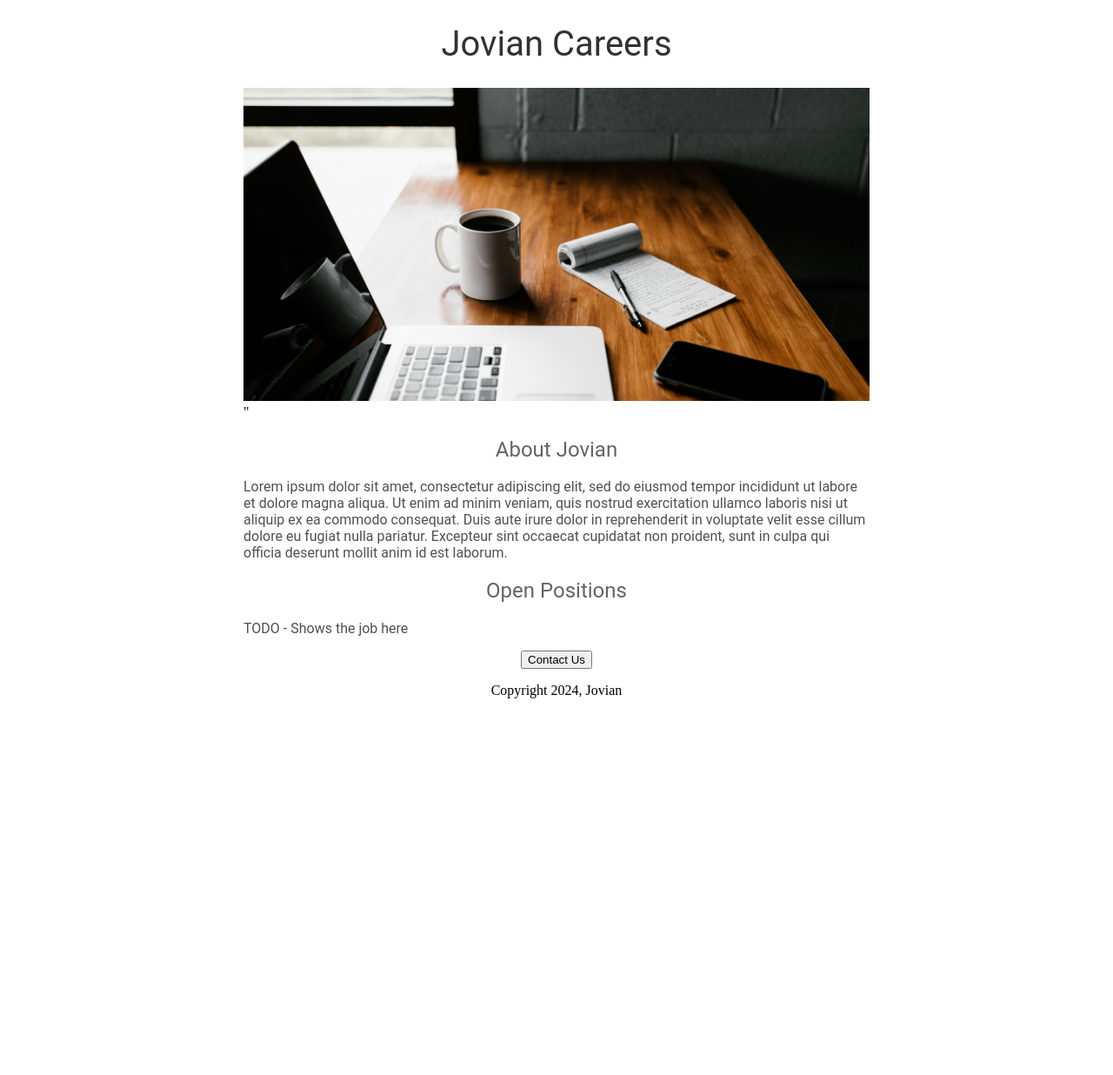
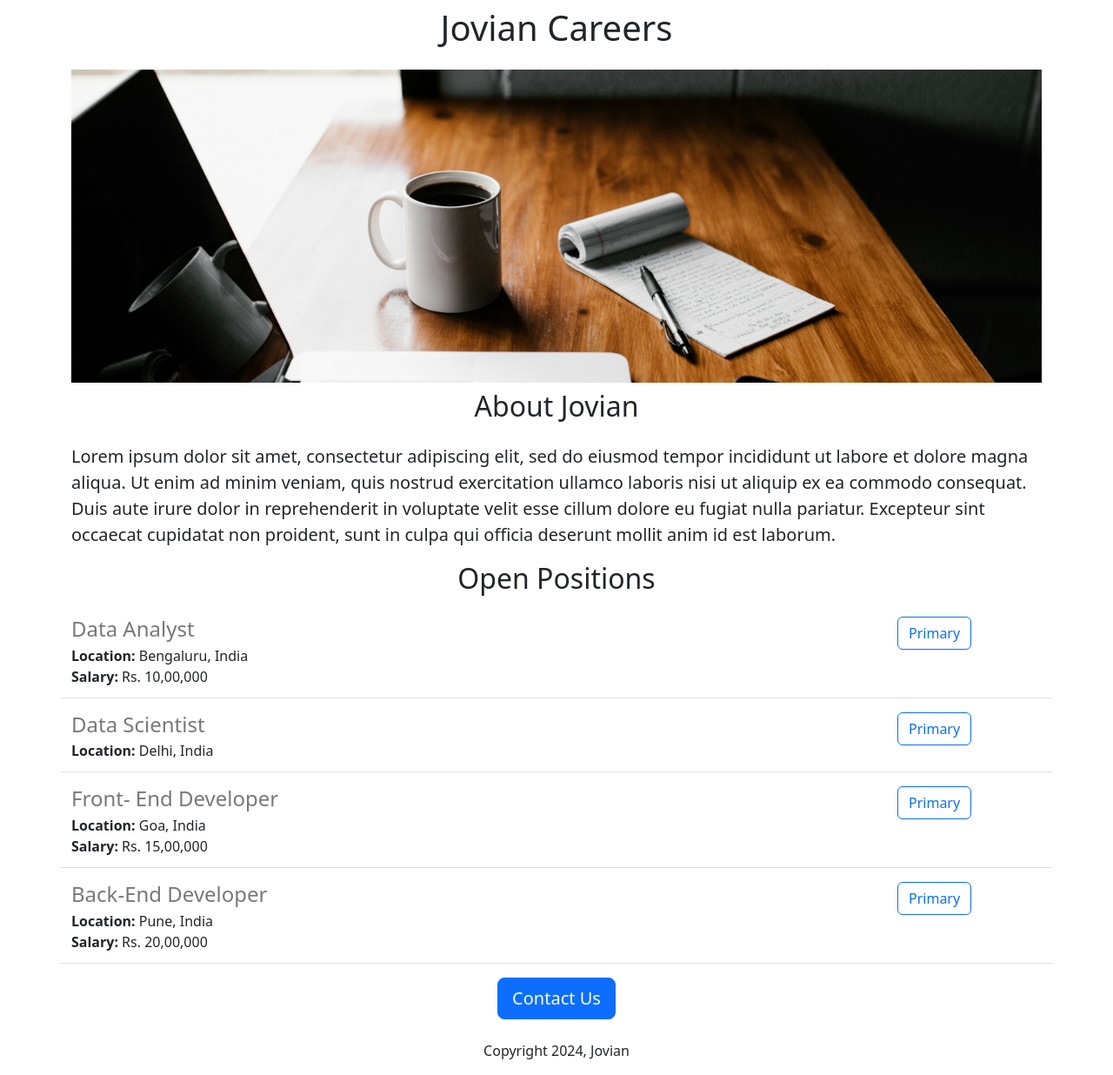
Before and after one commit to SINGHH11/career-portal, a Flask app: page / in a window 1280 px wide. Shown: the whole page at 87% size. Before the commit the page ends 803 px from the top, so only its background shows below. Run offline with Flask 3, Linux system fonts and the light colour scheme.

Commit message:
Added dynamic data and API Route

```diff
--- a/app.py
+++ b/app.py
@@ -1,9 +1,44 @@
-from flask import Flask, render_template
+from flask import Flask, render_template, jsonify
 
 app = Flask(__name__)
 
+JOBS = [
+
+    {
+        'id' : 1,
+        'title' : 'Data Analyst',
+        'location' : 'Bengaluru, India',
+        'salary' : 'Rs. 10,00,000'
+    },
+    {
+        'id' : 2,
+        'title' : 'Data Scientist',
+        'location' : 'Delhi, India',
+    },
+    {
+        'id' : 3,
+        'title' : 'Front- End Developer',
+        'location' : 'Goa, India',
+        'salary' : 'Rs. 15,00,000'
+    },
+    {
+        'id' : 4,
+        'title' : 'Back-End Developer',
+        'location' : 'Pune, India',
+        'salary' : 'Rs. 20,00,000'
+    }
+
+]
+
 @app.route("/")
 def hello():
-    return render_template('home.html')
+    return render_template('home.html', jobs=JOBS)
+
+@app.route("/api/jobs")
+def list_jobs():
+    return jsonify(JOBS)
+
+
+
 if __name__ == "__main__":
     app.run(host='0.0.0.0', debug=True)
--- a/templates/home.html
+++ b/templates/home.html
@@ -2,51 +2,33 @@
 <html>
   <head>
     <title>Jovian Careers</title>
+    <meta charset="utf-8">
+    <meta name="viewport" content="width=device-width, initial-scale=1">
+    <link href="https://cdn.jsdelivr.net/npm/bootstrap@5.3.3/dist/css/bootstrap.min.css" rel="stylesheet" integrity="sha384-QWTKZyjpPEjISv5WaRU9OFeRpok6YctnYmDr5pNlyT2bRjXh0JMhjY6hW+ALEwIH" crossorigin="anonymous">
     <style>
-      h1 {
-        font-size: 40px;
-        font-family: Roboto;
-        font-weight: normal;
-        color: rgb(50, 50, 50);
-        text-align: center;
-      }
-
-      #banner{
+      #banner {
+        height: 360px;
         width: 100%;
-        height: 360px;
-        object-fit: cover;
-      }
-
-      h2{
-        font-family: Roboto;
-        fontt-size: 32px;
-        color: rgb(100, 100, 100);
-        text-align: center;
-        font-weight: normal;
-      }
-
-      .bodytext{
-        font-family: Roboto;
-        color: rgb(80, 80, 80);
-      }
-
-      #container{
-        max-width: 720px;
-        margin: 0 auto;
+        object-fit: cover
       }
     </style>
+
   </head>
   <body>
-    <div id = 'container'>
-      <h1>Jovian Careers</h1>
-      <img id = 'banner' src="https://210b50c1-aa1c-4d02-988c-7f1b78887002-00-23ks6my1wybie.pike.replit.dev/static/banner.jpg">"
-      <h2>About Jovian</h2>
-      <p class="bodytext">Lorem ipsum dolor sit amet, consectetur adipiscing elit, sed do eiusmod tempor incididunt ut labore et dolore magna aliqua. Ut enim ad minim veniam, quis nostrud exercitation ullamco laboris nisi ut aliquip ex ea commodo consequat. Duis aute irure dolor in reprehenderit in voluptate velit esse cillum dolore eu fugiat nulla pariatur. Excepteur sint occaecat cupidatat non proident, sunt in culpa qui officia deserunt mollit anim id est laborum.</p>
-      <h2>Open Positions</h2>
-      <p class="bodytext"">TODO - Shows the job here </p>
-      <div style="text-align:center;">
-        <button>Contact Us</button>
-        <p>Copyright 2024, Jovian</p>
+    <div class="container">
+      <h1 class="text-center mt-2 mb-4"">Jovian Careers</h1>
+      <img class="img-fluid" id = 'banner' src="https://210b50c1-aa1c-4d02-988c-7f1b78887002-00-23ks6my1wybie.pike.replit.dev/static/banner.jpg">
+      <h2 class="text-center mt-2 mb-4"">About Jovian</h2>
+      <p class="lead">Lorem ipsum dolor sit amet, consectetur adipiscing elit, sed do eiusmod tempor incididunt ut labore et dolore magna aliqua. Ut enim ad minim veniam, quis nostrud exercitation ullamco laboris nisi ut aliquip ex ea commodo consequat. Duis aute irure dolor in reprehenderit in voluptate velit esse cillum dolore eu fugiat nulla pariatur. Excepteur sint occaecat cupidatat non proident, sunt in culpa qui officia deserunt mollit anim id est laborum.</p>
+      <h2 class="text-center mt-2 mb-4"">Open Positions</h2>
+      <div>
+        {% for job in jobs %}
+        {% include 'jobitems.html' %}
+        {% endfor %}
+      </div>
+      <div class="text-center">
+        <button class="btn btn-primary btn-lg">Contact Us</button>
+        <p class="mt-4">Copyright 2024, Jovian</p>
       </div>
       </div>
   </body>
--- /dev/null
+++ b/templates/jobitems.html
@@ -0,0 +1,20 @@
+<div class="border-bottom row" style="margin-bottom:16px; padding-bottom:12px;">
+  <div class="col-10">
+  <h4 style="color:rgb(120,120,120); margin-bottom:4px;">
+    {{job['title']}}
+  </h4>
+  <div>
+    <b>Location:</b>
+    {{job['location']}}
+  </div>
+  {% if 'salary' in job %}
+  <div>
+    <b>Salary:</b>
+    {{job['salary']}}
+  </div>
+  {% endif %}
+  </div>
+  <div class="col-2"">
+    <button type="button" class="btn btn-outline-primary">Primary</button>
+  </div>
+</div>
```
